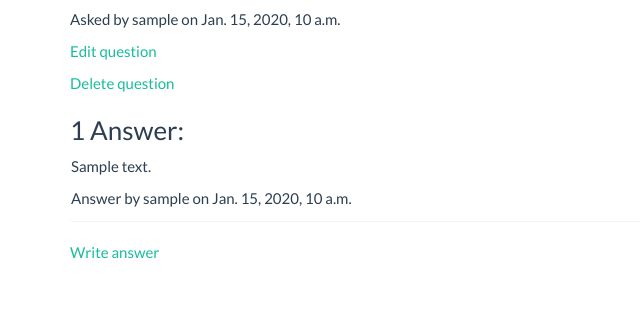
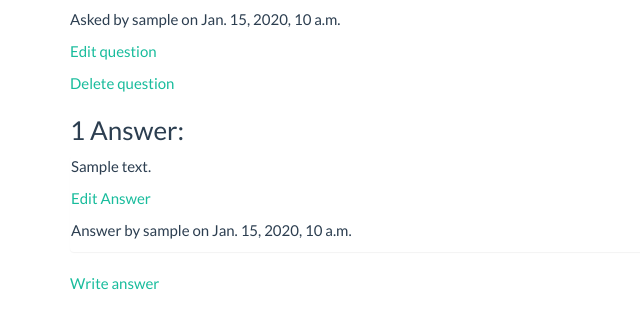
Before and after one commit to pdibuono/qandu_app, a Django app: page /question/1/ in a window 1280 px wide. Shown: the part 177-506 px from the top of the page, without its empty margins (0-640 px from the left). Run offline with Django 3.2, Linux system fonts and the light colour scheme; a user stored in the database is signed in; tables that the repository leaves empty hold one stand-in row (values such as "Sample post"); some libraries are stand-ins or nearby versions.

Commit message:
Add answer update view

```diff
--- a/core/urls.py
+++ b/core/urls.py
@@ -11,4 +11,5 @@ urlpatterns = patterns('',
      url(r'^question/update/(?P<pk>\d+)/$', QuestionUpdateView.as_view(), name='question_update'),
      url(r'^question/delete/(?P<pk>\d+)/$', QuestionDeleteView.as_view(), name='question_delete'),
      url(r'^question/(?P<pk>\d+)/answer/create/$', AnswerCreateView.as_view(), name='answer_create'),
+     url(r'^question/(?P<question_pk>\d+)/answer/update/(?P<answer_pk>\d+)/$', AnswerUpdateView.as_view(), name='answer_update'),
 )
--- a/core/views.py
+++ b/core/views.py
@@ -54,3 +54,12 @@ class AnswerCreateView(CreateView):
         form.instance.user = self.request.user
         form.instance.question = Question.objects.get(id=self.kwargs['pk'])
         return super(AnswerCreateView, self).form_valid(form)
+
+class AnswerUpdateView(UpdateView):
+    model = Answer
+    pk_url_kwarg = 'answer_pk'
+    template_name = 'answer/answer_form.html'
+    fields = ['text']
+
+    def get_success_url(self):
+        return self.object.question.get_absolute_url()
--- a/templates/answer/answer_form.html
+++ b/templates/answer/answer_form.html
@@ -6,7 +6,7 @@
     <form method="post" action="">
       {% csrf_token %}
       {% bootstrap_form form %}
-      <button type="Submit" class="btn btn-primary">Submit</button>
+      <button type="submit" class="btn btn-primary">Submit</button>
     </form>
   </div>
 </div>
--- a/templates/question/question_detail.html
+++ b/templates/question/question_detail.html
@@ -13,6 +13,9 @@
 {% for answer in answers %}
 <div class="panel">
   <p>{{ answer.text }}</p>
+  {% if answer.user == user %}
+  <p><a href="{% url 'answer_update' question_pk=question.id answer_pk=answer.id %}">Edit Answer</a></p>
+  {% endif %}
   <p>Answer by {{ answer.user.username }} on {{ answer.created_at }}</p>
 </div>
 {% endfor %}
```
